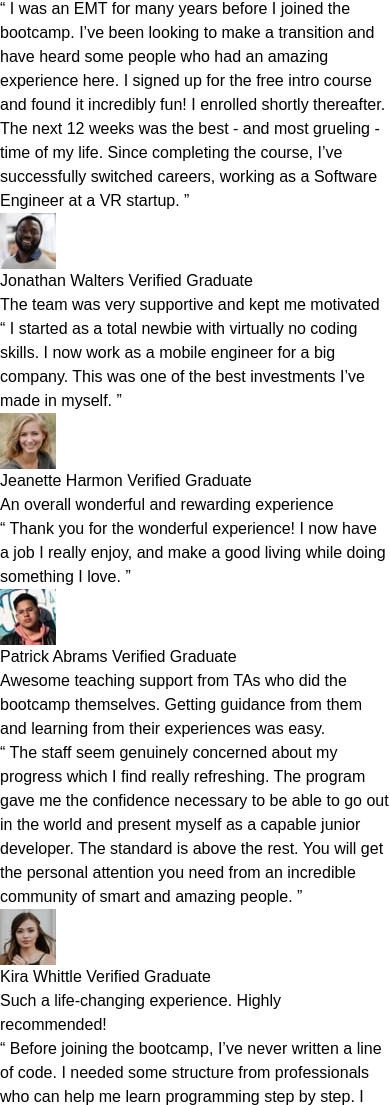
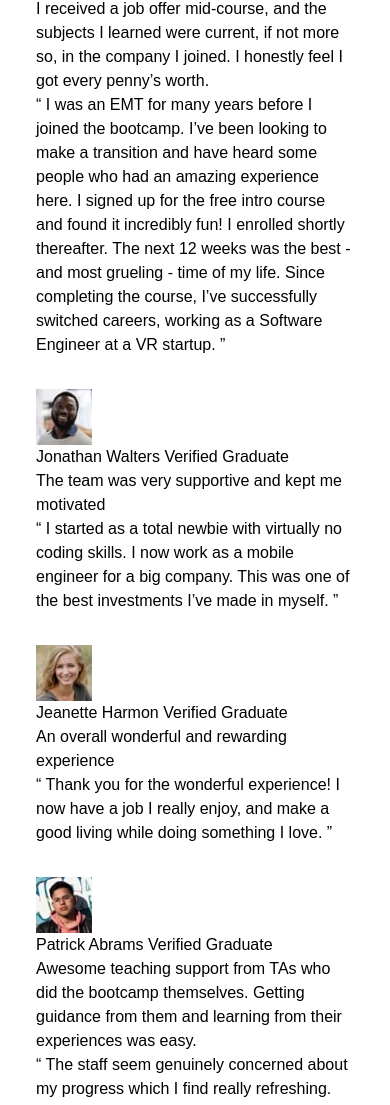
Before and after one commit to cjoak1028/testimonials-grid-section, a website: page index.html in a window 390 px wide. Shown: the part 155-1260 px from the top of the page. Drawn offline with Linux system fonts and the light colour scheme.

Commit message:
Add grid layout for mobile view

```diff
--- a/index.html
+++ b/index.html
@@ -26,9 +26,9 @@
       }
     </style>
   </head>
-  <body class="font-barlow">
-    <main>
-      <article>
+  <body class="font-barlow px-9 py-18">
+    <main class="grid grid-cols-4 gap-8">
+      <article class="col-span-full">
         <header>
           <img
             src="./images/image-daniel.jpg"
@@ -54,7 +54,7 @@
           a Software Engineer at a VR startup. ”
         </blockquote>
       </article>
-      <article>
+      <article class="col-span-full">
         <header>
           <img
             src="./images/image-jonathan.jpg"
@@ -72,7 +72,7 @@
           investments I’ve made in myself. ”
         </blockquote>
       </article>
-      <article>
+      <article class="col-span-full">
         <header>
           <img
             src="./images/image-jeanette.jpg"
@@ -89,7 +89,7 @@
           enjoy, and make a good living while doing something I love. ”
         </blockquote>
       </article>
-      <article>
+      <article class="col-span-full">
         <header>
           <img
             src="./images/image-patrick.jpg"
@@ -114,7 +114,7 @@
           people. ”
         </blockquote>
       </article>
-      <article>
+      <article class="col-span-full">
         <header>
           <img
             src="./images/image-kira.jpg"
```
Also changed, not shown: output.css.
